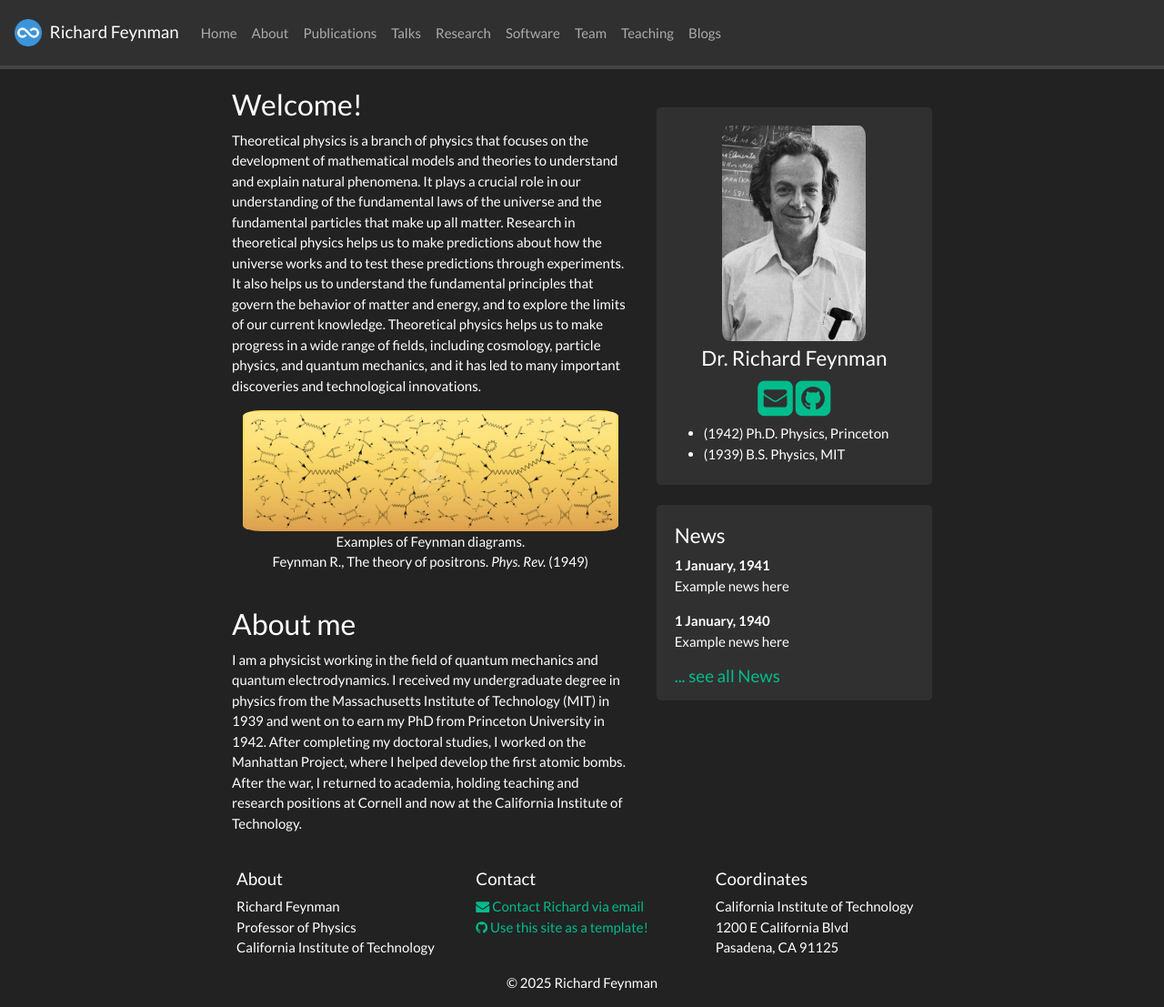
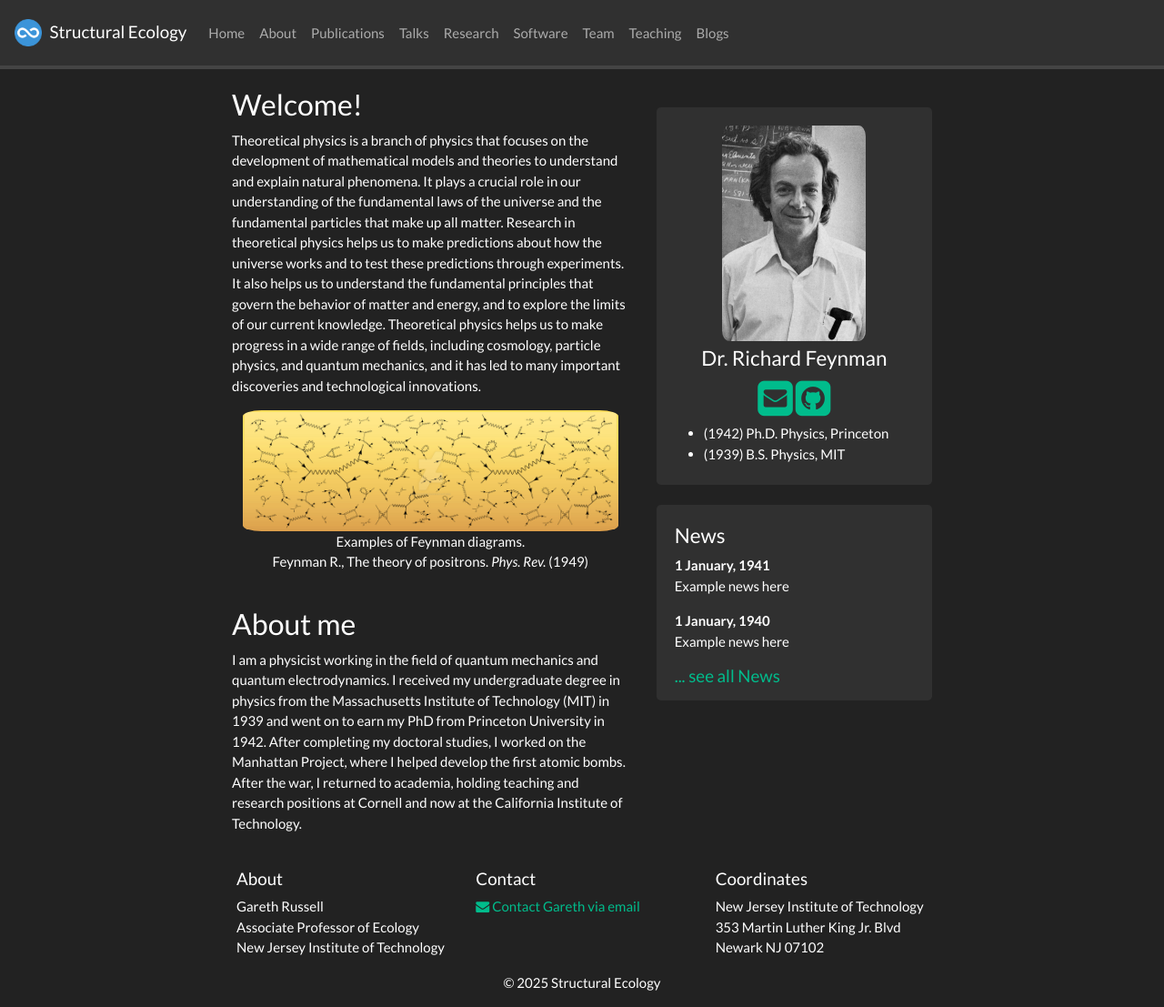
Before and after one commit to garethrussell/uel, a Jekyll site: the page built from _pages/home.md, in a window 1280 px wide and 1107 px high. Shown: the whole window at 91% size. Built offline with Jekyll 4.4.1, drawn with Linux system fonts in a browser that asks for light colours; nearby versions of some CDN libraries; a style sheet for code colours, icons or effects is not loaded.

Commit message:
Update _config.yml

```diff
--- a/_config.yml
+++ b/_config.yml
@@ -1,7 +1,7 @@
 # Site settings
-title: Richard Feynman
-email: richard@university.edu
-description: Academic webpage of Dr. Richard Feynman
+title: Structural Ecology
+email: russell@njit.edu
+description: Academic webpage of Dr. Gareth Russell at NJIT
 baseurl: ""
 url: ""
 
@@ -12,18 +12,17 @@ url: ""
 
 # Footer info
 affiliation: >
-  Richard Feynman<br/>
-  Professor of Physics<br/>
-  California Institute of Technology
+  Gareth Russell<br/>
+  Associate Professor of Ecology<br/>
+  New Jersey Institute of Technology
 
 location: >
-  California Institute of Technology<br/>
-  1200 E California Blvd<br/>
-  Pasadena, CA 91125
+  New Jersey Institute of Technology<br/>
+  353 Martin Luther King Jr. Blvd<br/>
+  Newark NJ 07102
 
 contact: >
-  <a href="mailto:richard@university.edu" target="_blank"><i class="fa fa-envelope fa-1x"></i> Contact Richard via email</a> <br/>
-  <a href="https://github.com/sbryngelson/academic-website-template"><i class="fa fa-github fa-1x"></i> Use this site as a template!</a>
+  <a href="mailto:russell@njit.edu" target="_blank"><i class="fa fa-envelope fa-1x"></i> Contact Gareth via email</a>
 
 # Pages shown in navbar
 nav_pages:
@@ -62,7 +61,7 @@ kramdown:
 plugins: ["jekyll/scholar"]
 
 scholar:
-  last_name: Doe
+  last_name: Russell
   first_name: [John]
 
   style: citesty
```
